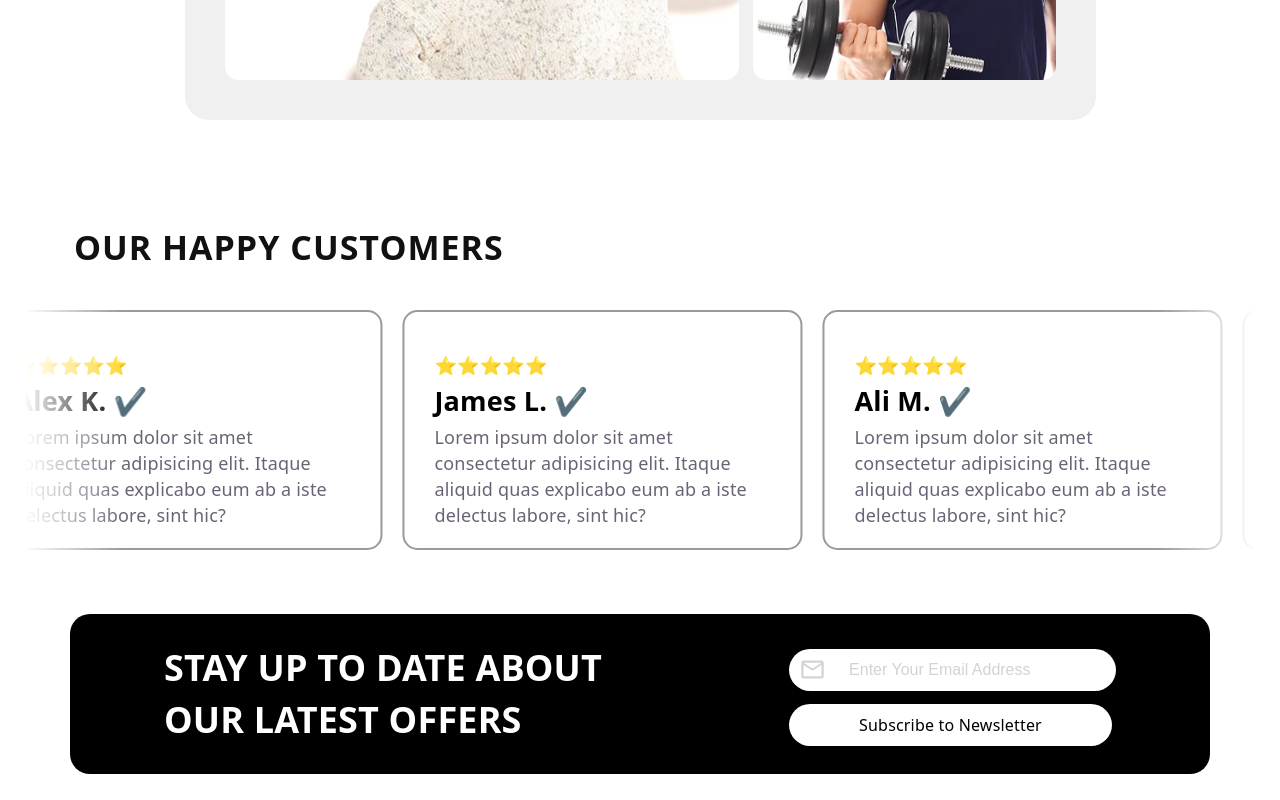
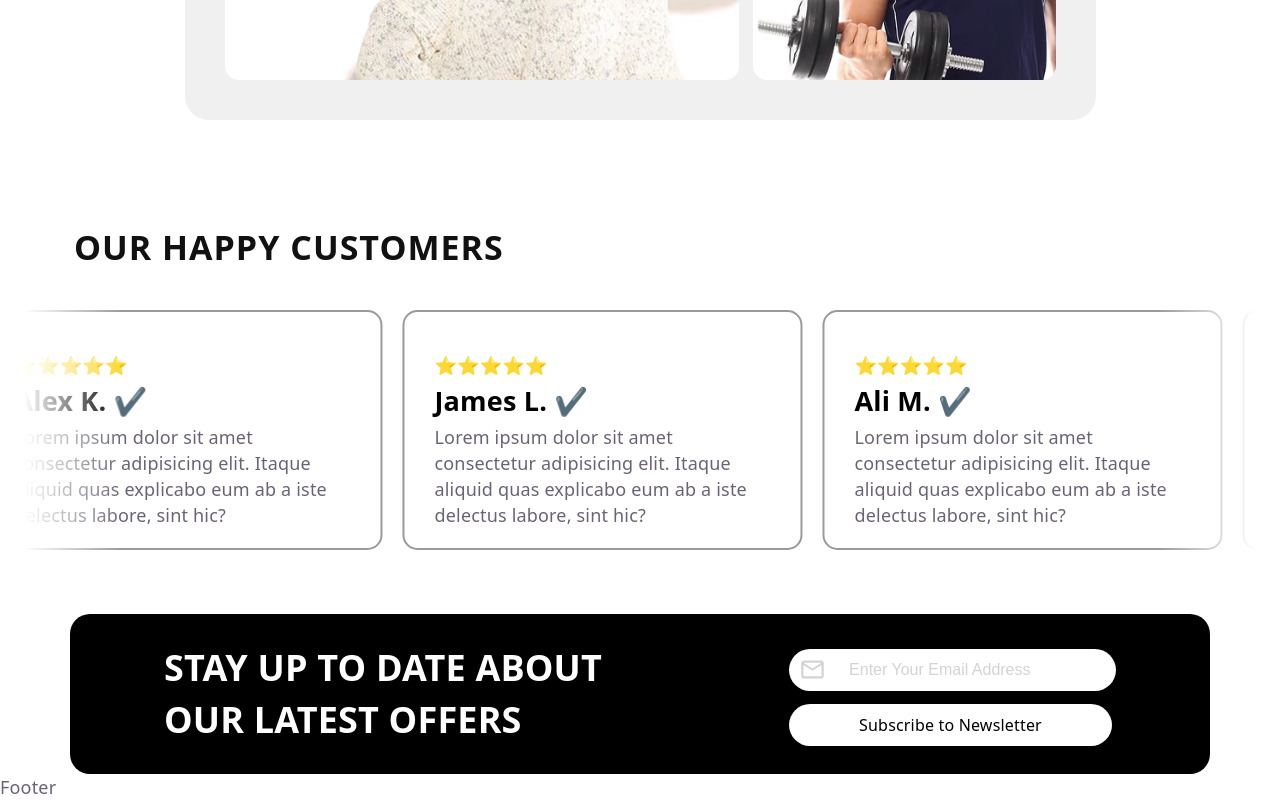
Before and after one commit to NXT-ASAD-CODE/4-backend-frontend-assignment-of-sayalani, a React (Vite) app: page / in a window 1280 px wide. Shown: the part 2526-3326 px from the top of the page. Before the commit the page ends 3300 px from the top, so only its background shows below. Built offline with nearby package versions, Linux system fonts and the light colour scheme.

Commit message:
Making Footer File

```diff
--- a/src/App.jsx
+++ b/src/App.jsx
@@ -10,6 +10,7 @@ import HorizontalLine from './components/HorizontalLine'
 import BrowseStyle from './components/BrowseStyle'
 import HappyCustomers from './components/HappyCustomers'
 import LatestOffers from './components/LatestOffers'
+import Footer from './components/Footer'
 
 function App() {
   return (
@@ -38,6 +39,7 @@ function App() {
       <BrowseStyle/>
       <HappyCustomers/>
       <LatestOffers/>
+      <Footer/>
     </div>
   )
 }
--- /dev/null
+++ b/src/components/Footer.jsx
@@ -0,0 +1,9 @@
+import React from 'react'
+
+function Footer() {
+  return (
+    <div>Footer</div>
+  )
+}
+
+export default Footer
```
